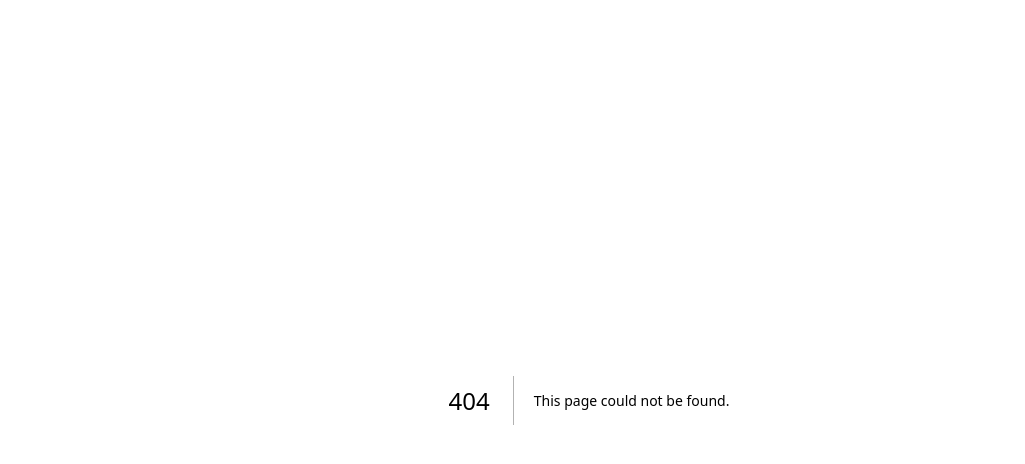
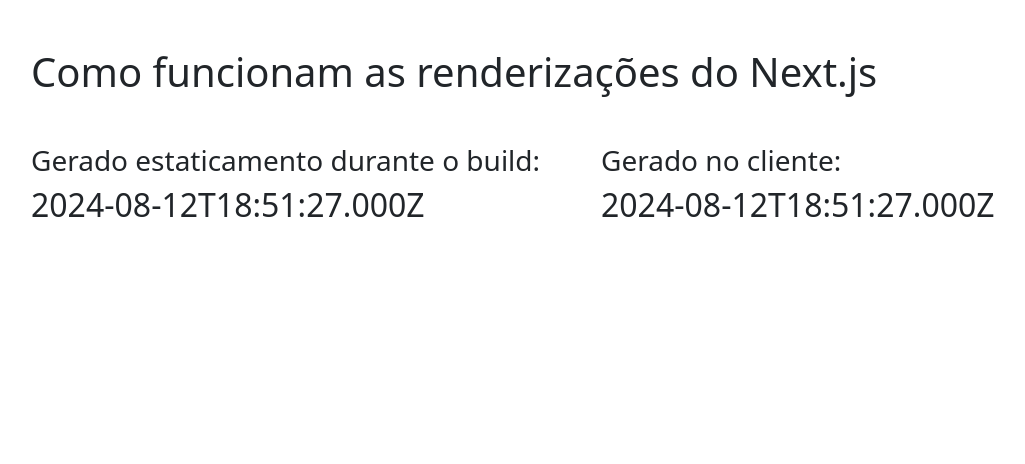
Before and after one commit to MatheusPDiass/black-nextjs, a Next.js app: page /static in a window 1280 px wide. Before the commit this address had no page. Shown: the top 464 px of the page, without its empty margins (51-1076 px from the left). Built offline with nearby package versions, Linux system fonts and the light colour scheme; no server answers.

Commit message:
static pages

```diff
--- /dev/null
+++ b/src/pages/static.tsx
@@ -0,0 +1,55 @@
+import { GetStaticProps, NextPage } from "next";
+import { ReactNode, useEffect, useState } from "react";
+import { Col, Container, Row } from "reactstrap";
+
+interface ApiResponse {
+  name: string;
+  timestamp: Date;
+}
+
+export const getStaticProps: GetStaticProps = async () => {
+  const staticData = await fetch(
+    `${process.env.NEXT_PUBLIC_AÍURL}/api/hello`
+  ).then((res) => res.json());
+
+  return {
+    props: {
+      staticData,
+    },
+  };
+};
+
+const Static: NextPage = (props: {
+  children?: ReactNode;
+  staticData?: ApiResponse;
+}) => {
+  const [clientSideData, setClientSideData] = useState<ApiResponse>();
+
+  useEffect(() => {
+    fetchData();
+  }, []);
+
+  const fetchData = async () => {
+    const data = await fetch("api/hello").then((res) => res.json());
+    setClientSideData(data);
+  };
+  return (
+    <Container tag="main">
+      <h1 className="my-5">Como funcionam as renderizações do Next.js</h1>
+
+      <Row>
+        <Col>
+          <h3>Gerado estaticamento durante o build:</h3>
+          <h2>{props.staticData?.timestamp.toString()}</h2>
+        </Col>
+
+        <Col>
+          <h3>Gerado no cliente:</h3>
+          <h2>{clientSideData?.timestamp.toString()}</h2>
+        </Col>
+      </Row>
+    </Container>
+  );
+};
+
+export default Static;
```
